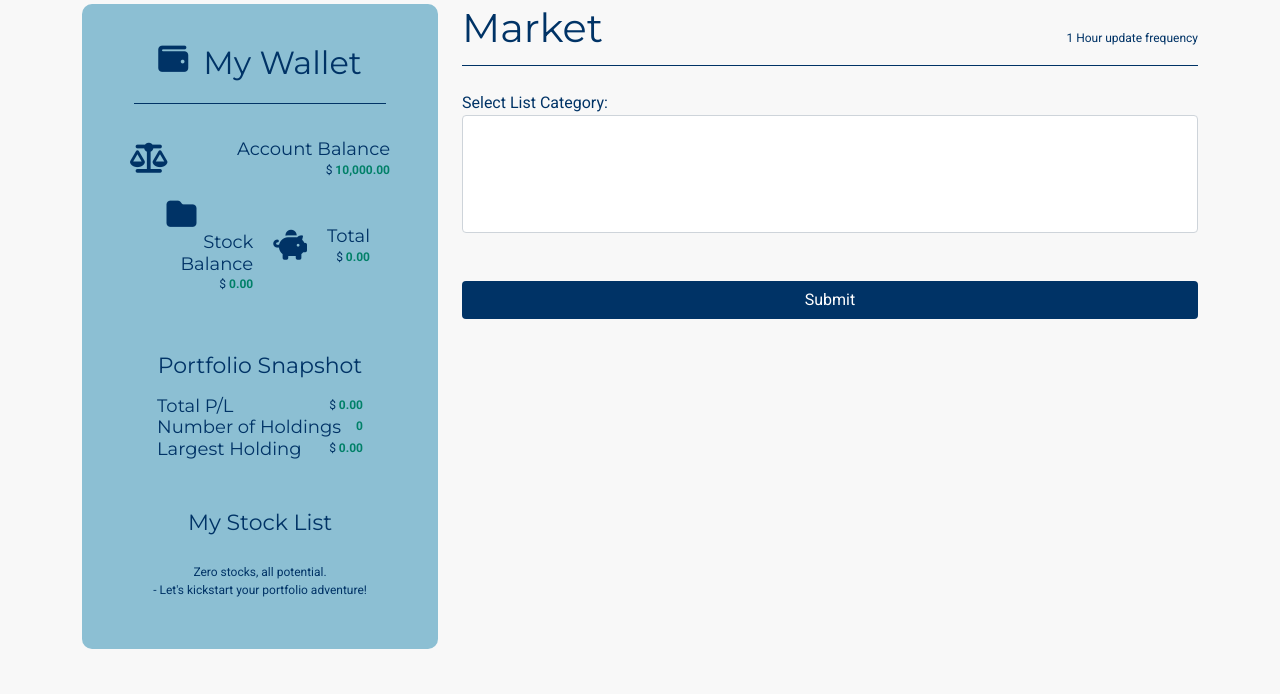
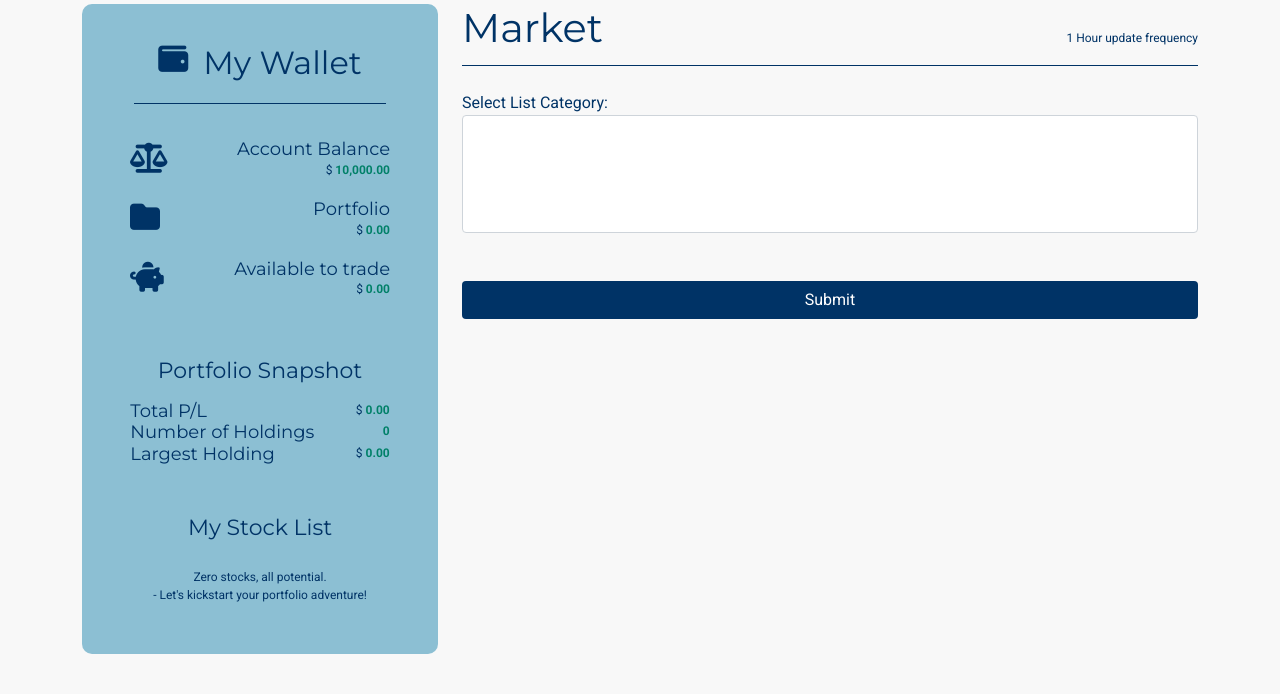
Before and after one commit to e-kai00/finFlare, a Django app: page /markets/trade/ in a window 1280 px wide. Shown: the part 142-836 px from the top of the page. Run offline with Django 4.2, Linux system fonts and the light colour scheme; data comes from the database, SQL or seed files in the repository; lists and menus that the app fills with data are empty; some libraries are stand-ins or nearby versions.

Commit message:
fix: styling issue in my_wallet html template

```diff
--- a/accounts/templates/accounts/my_wallet.html
+++ b/accounts/templates/accounts/my_wallet.html
@@ -31,8 +31,9 @@
             <div>
               <!-- <i class="fa-solid fa-money-bill-trend-up"></i> -->
               <i class="fas fa-folder"></i>
+                    </div>
             <div>
-              <h4 class="logo-font">Stock Balance</h4>
+              <h4 class="logo-font">Portfolio</h4>
               <p class="logo-font">
                 $ <span class="balance-numbers" id="stock-balance">0.00</span>
               </p>
@@ -43,9 +44,9 @@
               <i class="fa-solid fa-piggy-bank"></i>
             </div>
             <div>
-              <h4 class="logo-font">Total</h4>
+              <h4 class="logo-font">Available to trade</h4>
               <p class="logo-font">
-                $ <span class="balance-numbers" id="total">0.00</span>
+                $ <span class="balance-numbers" id="available-to-trade">0.00</span>
               </p>
             </div>
           </div>
```
